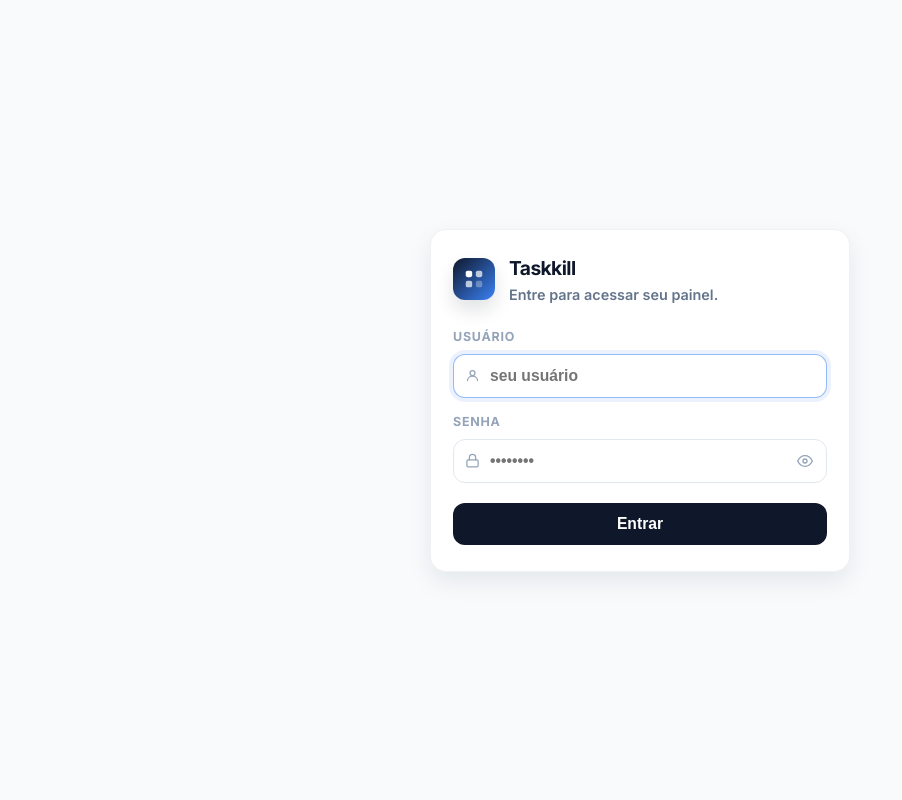
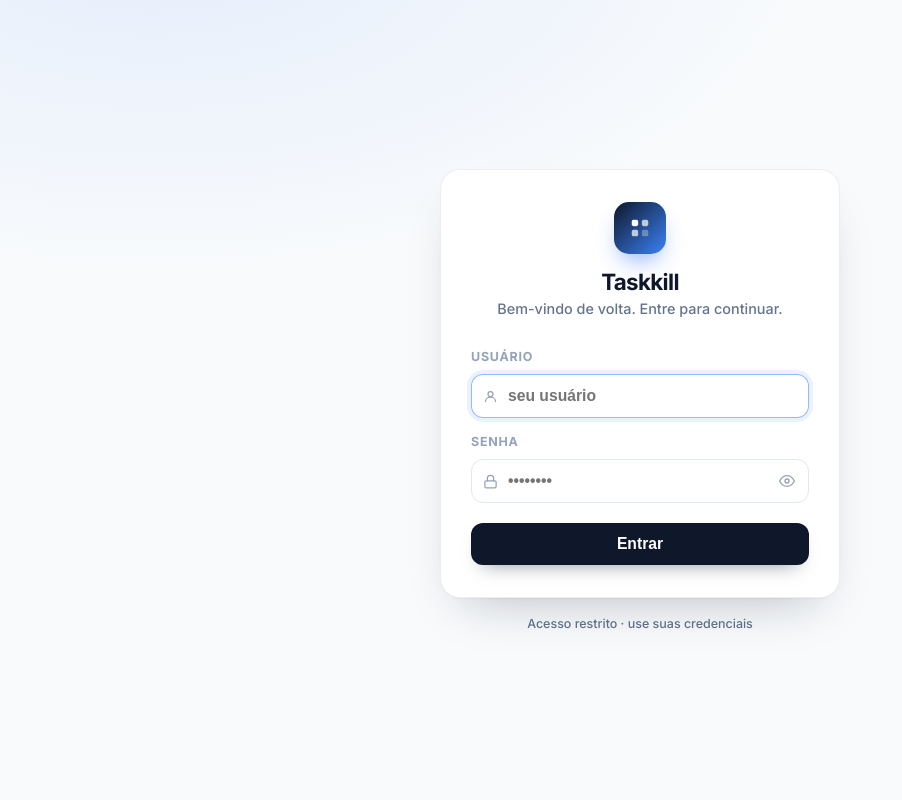
Before and after one commit to armelingu/taskkill, a Flask app: page /login in a window 1280 px wide. Shown: the whole page, without its empty margins (0-902 px from the left). Run offline with Flask 3, Linux system fonts and the light colour scheme; parts of the project's set-up code (start-up, migrations or seed data) failed here and were passed over.

Commit message:
style: refina tela de login (fundo ambiente, card premium, marca central)
Fundo com gradientes radiais sutis, card mais elevado e arredondado, marca
centralizada com logo em degrade, subtitulo mais acolhedor, botao com leve
elevacao e rodape discreto.

```diff
--- a/static/css/style.css
+++ b/static/css/style.css
@@ -42,41 +42,48 @@ body {
    AUTH (Login/Admin) — minimalista, consistente
    ------------------------------------------- */
 .auth-body {
-    background: var(--bg-main);
+    background:
+        radial-gradient(1100px 560px at 12% -8%, rgba(59, 130, 246, 0.10), transparent 60%),
+        radial-gradient(820px 460px at 108% 112%, rgba(15, 23, 42, 0.06), transparent 55%),
+        var(--bg-main);
 }
 
 .auth-wrap {
     min-height: 100vh;
     display: flex;
+    flex-direction: column;
     align-items: center;
     justify-content: center;
+    gap: 18px;
     padding: 32px 20px;
 }
 
 .auth-card {
     width: 100%;
-    max-width: 420px;
+    max-width: 400px;
     background: #ffffff;
-    border: 1px solid rgba(15, 23, 42, 0.06);
-    border-radius: 16px;
-    padding: 26px 22px;
-    box-shadow: 0 10px 24px rgba(15, 23, 42, 0.08);
+    border: 1px solid rgba(15, 23, 42, 0.07);
+    border-radius: 20px;
+    padding: 32px 30px;
+    box-shadow: 0 1px 2px rgba(15, 23, 42, 0.04), 0 24px 48px -24px rgba(15, 23, 42, 0.28);
 }
 
 .auth-brand {
     display: flex;
+    flex-direction: column;
+    align-items: center;
+    text-align: center;
     gap: 14px;
-    align-items: center;
-    margin-bottom: 20px;
+    margin-bottom: 26px;
     user-select: none;
 }
 
 .auth-logo {
-    width: 42px;
-    height: 42px;
-    border-radius: 12px;
+    width: 52px;
+    height: 52px;
+    border-radius: 15px;
     background: linear-gradient(135deg, #0f172a, #3b82f6);
-    box-shadow: 0 10px 18px rgba(15, 23, 42, 0.12);
+    box-shadow: 0 12px 22px -6px rgba(37, 99, 235, 0.45);
     display: flex;
     align-items: center;
     justify-content: center;
@@ -84,17 +91,24 @@ body {
 }
 
 .auth-title {
-    font-size: 1.2rem;
+    font-size: 1.4rem;
     font-weight: 800;
     letter-spacing: -0.03em;
     color: var(--text-title);
 }
 
 .auth-subtitle {
-    margin-top: 6px;
+    margin-top: 5px;
     font-size: 0.9rem;
-    font-weight: 600;
+    font-weight: 500;
     color: var(--text-muted);
+}
+
+.auth-foot {
+    font-size: 0.78rem;
+    font-weight: 500;
+    color: var(--text-muted);
+    text-align: center;
 }
 
 .auth-form {
@@ -139,11 +153,13 @@ body {
     color: #ffffff;
     background: #0f172a;
     cursor: pointer;
-    transition: transform 0.12s ease, background-color 0.12s ease;
+    box-shadow: 0 10px 20px -12px rgba(15, 23, 42, 0.55);
+    transition: transform 0.12s ease, background-color 0.12s ease, box-shadow 0.15s ease;
 }
 
 .auth-btn:hover {
     background: #111c33;
+    box-shadow: 0 14px 26px -12px rgba(15, 23, 42, 0.6);
 }
 
 .auth-btn:active {
--- a/templates/login.html
+++ b/templates/login.html
@@ -27,7 +27,7 @@
         </div>
         <div>
           <div class="auth-title">Taskkill</div>
-          <div class="auth-subtitle">Entre para acessar seu painel.</div>
+          <div class="auth-subtitle">Bem-vindo de volta. Entre para continuar.</div>
         </div>
       </div>
 
@@ -72,6 +72,8 @@
         <button class="auth-btn" type="submit">Entrar</button>
       </form>
     </div>
+
+    <p class="auth-foot">Acesso restrito · use suas credenciais</p>
   </main>
 
   <script>
```
